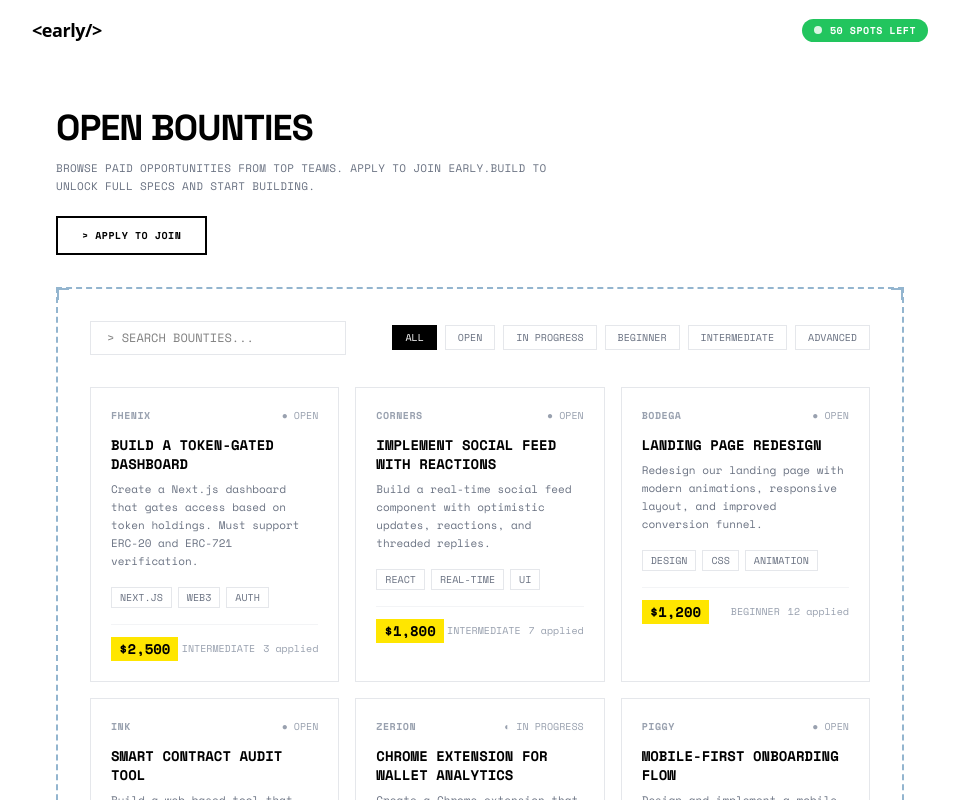
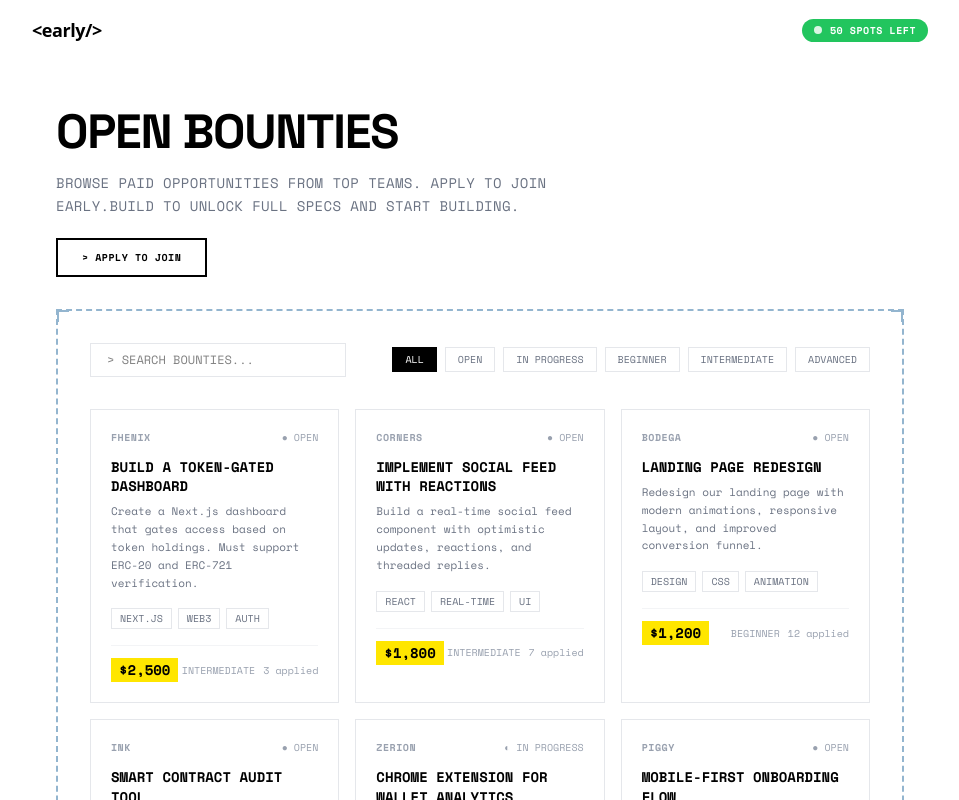
Before and after one commit to PROPAGANDAnow/early-build-platform, a Next.js app: page / in a window 1280 px wide. Shown: the top 800 px of the page, without its empty margins (160-1119 px from the left). Built offline with nearby package versions, Linux system fonts and the light colour scheme.

Commit message:
fix: bump text size, point apply CTA to early.build/apply

```diff
--- a/src/app/page.tsx
+++ b/src/app/page.tsx
@@ -9,15 +9,15 @@ export default function Home() {
 
       {/* Page Header */}
       <section className="mx-auto max-w-4xl px-6 pt-12 pb-8">
-        <h1 className="font-[family-name:var(--font-heading)] text-3xl font-bold uppercase tracking-tight sm:text-4xl">
+        <h1 className="font-[family-name:var(--font-heading)] text-4xl font-bold uppercase tracking-tight sm:text-5xl">
           OPEN BOUNTIES
         </h1>
-        <p className="mt-3 max-w-lg font-[family-name:var(--font-mono)] text-[11px] uppercase leading-relaxed tracking-wide text-gray-500">
+        <p className="mt-4 max-w-lg font-[family-name:var(--font-mono)] text-sm uppercase leading-relaxed tracking-wide text-gray-500">
           BROWSE PAID OPPORTUNITIES FROM TOP TEAMS. APPLY TO JOIN EARLY.BUILD
           TO UNLOCK FULL SPECS AND START BUILDING.
         </p>
         <a
-          href="/apply"
+          href="https://early.build/apply"
           className="mt-5 inline-block border-2 border-black px-6 py-2.5 font-[family-name:var(--font-mono)] text-[10px] font-bold uppercase tracking-wider transition hover:bg-black hover:text-white"
         >
           {">"} APPLY TO JOIN
```
